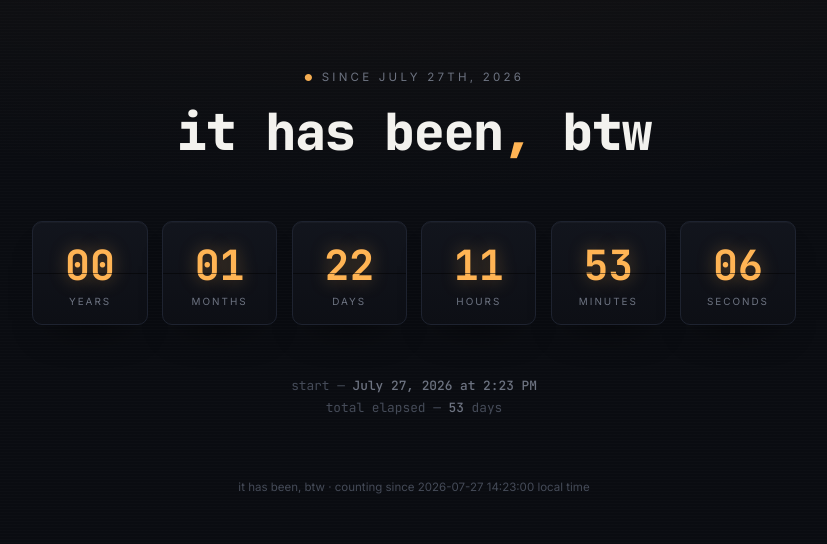
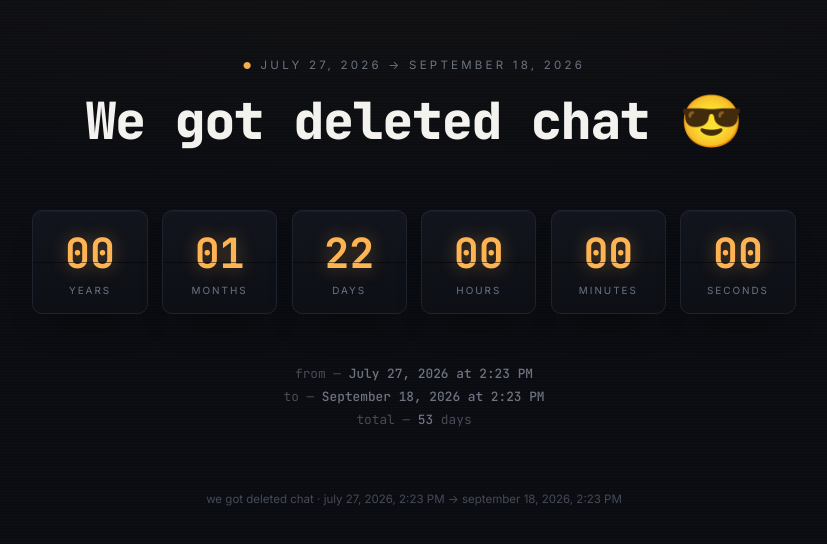
Before and after one commit to xkronusx/it-has-been-btw, a plain HTML site: page index.html in a window 1280 px wide. Shown: the part 118-662 px from the top of the page, without its empty margins (226-1053 px from the left). Drawn offline with Linux system fonts and the light colour scheme.

Commit message:
Final edit? lmao

```diff
--- a/index.html
+++ b/index.html
@@ -3,8 +3,8 @@
 <head>
 <meta charset="UTF-8">
 <meta name="viewport" content="width=device-width, initial-scale=1.0">
-<title>it has been, btw</title>
-<meta name="description" content="A running tally of exactly how long it has been since August 1st, 2026.">
+<title>We got deleted chat 😎</title>
+<meta name="description" content="The exact amount of time between July 27, 2026, 2:23 PM and September 18, 2026, 2:23 PM.">
 <link rel="icon" href="data:,">
 <link rel="preconnect" href="https://fonts.googleapis.com">
 <link rel="preconnect" href="https://fonts.gstatic.com" crossorigin>
@@ -85,6 +85,11 @@
     color: var(--amber);
   }
 
+  .emoji{
+    -webkit-text-stroke: 0;
+    display: inline-block;
+  }
+
   .subtitle{
     font-size: 0.95rem;
     color: var(--text-dim);
@@ -136,18 +141,6 @@
     text-shadow: 0 0 18px var(--amber-glow);
     line-height: 1;
     font-variant-numeric: tabular-nums;
-  }
-
-  .unit.seconds .value{
-    animation: flicker 1s steps(1) infinite;
-  }
-
-  @keyframes flicker{
-    0%   { text-shadow: 0 0 18px var(--amber-glow); }
-    48%  { text-shadow: 0 0 18px var(--amber-glow); }
-    50%  { text-shadow: 0 0 6px rgba(255,180,84,0.15); }
-    52%  { text-shadow: 0 0 18px var(--amber-glow); }
-    100% { text-shadow: 0 0 18px var(--amber-glow); }
   }
 
   .unit .label{
@@ -203,8 +196,8 @@
 </head>
 <body>
 
-  <div class="eyebrow">since july 27th, 2026</div>
-  <h1>it has been<span>,</span> btw</h1>
+  <div class="eyebrow">july 27, 2026 &rarr; september 18, 2026</div>
+  <h1>We got deleted chat <span class="emoji">😎</span></h1>
 
   <div class="display" id="display">
     <div class="unit">
@@ -227,45 +220,47 @@
       <div class="value" id="minutes">00</div>
       <div class="label">Minutes</div>
     </div>
-    <div class="unit seconds">
+    <div class="unit">
       <div class="value" id="seconds">00</div>
       <div class="label">Seconds</div>
     </div>
   </div>
 
   <div class="meta">
-    <div class="meta-line">start &mdash; <b id="startLocal"></b></div>
-    <div class="meta-line">total elapsed &mdash; <b id="totalDays"></b> days</div>
+    <div class="meta-line">from &mdash; <b id="startLocal"></b></div>
+    <div class="meta-line">to &mdash; <b id="endLocal"></b></div>
+    <div class="meta-line">total &mdash; <b id="totalDays"></b> days</div>
   </div>
 
   <footer>
-    it has been, btw &middot; counting since 2026-07-27 14:23:00 local time
+    we got deleted chat &middot; july 27, 2026, 2:23 PM &rarr; september 18, 2026, 2:23 PM
   </footer>
 
 <script>
   const START = new Date(2026, 6, 27, 14, 23, 0); // July 27, 2026, 2:23 PM local time
+  const END = new Date(2026, 8, 18, 14, 23, 0);   // September 18, 2026, 2:23 PM local time
 
   function pad(n){
     return String(n).padStart(2, '0');
   }
 
-  function diff(start, now){
-    if (now < start){
+  function diff(start, end){
+    if (end < start){
       return { years: 0, months: 0, days: 0, hours: 0, minutes: 0, seconds: 0 };
     }
 
-    let years = now.getFullYear() - start.getFullYear();
-    let months = now.getMonth() - start.getMonth();
-    let days = now.getDate() - start.getDate();
-    let hours = now.getHours() - start.getHours();
-    let minutes = now.getMinutes() - start.getMinutes();
-    let seconds = now.getSeconds() - start.getSeconds();
+    let years = end.getFullYear() - start.getFullYear();
+    let months = end.getMonth() - start.getMonth();
+    let days = end.getDate() - start.getDate();
+    let hours = end.getHours() - start.getHours();
+    let minutes = end.getMinutes() - start.getMinutes();
+    let seconds = end.getSeconds() - start.getSeconds();
 
     if (seconds < 0){ seconds += 60; minutes -= 1; }
     if (minutes < 0){ minutes += 60; hours -= 1; }
     if (hours < 0){ hours += 24; days -= 1; }
     if (days < 0){
-      const prevMonth = new Date(now.getFullYear(), now.getMonth(), 0);
+      const prevMonth = new Date(end.getFullYear(), end.getMonth(), 0);
       days += prevMonth.getDate();
       months -= 1;
     }
@@ -274,9 +269,7 @@
     return { years, months, days, hours, minutes, seconds };
   }
 
-  function tick(){
-    const now = new Date();
-    const d = diff(START, now);
+  const d = diff(START, END);
 
   document.getElementById('years').textContent = pad(d.years);
   document.getElementById('months').textContent = pad(d.months);
@@ -285,16 +278,14 @@
   document.getElementById('minutes').textContent = pad(d.minutes);
   document.getElementById('seconds').textContent = pad(d.seconds);
 
-    const totalMs = now - START;
+  const totalMs = END - START;
   const totalDays = Math.max(0, Math.floor(totalMs / 86400000));
   document.getElementById('totalDays').textContent = totalDays.toLocaleString();
-  }
 
   document.getElementById('startLocal').textContent =
     START.toLocaleString(undefined, { dateStyle: 'long', timeStyle: 'short' });
-
-  tick();
-  setInterval(tick, 1000);
+  document.getElementById('endLocal').textContent =
+    END.toLocaleString(undefined, { dateStyle: 'long', timeStyle: 'short' });
 </script>
 </body>
 </html>
```
Also changed, not shown: 1 other file. Lines whose indentation alone changed are shown as unchanged.
